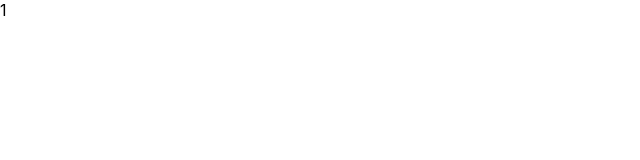
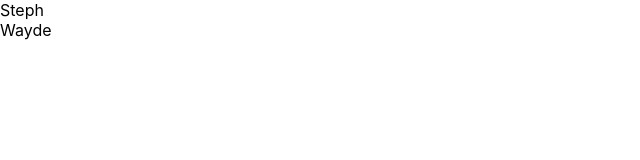
Before and after one commit to VonyaC/WeddingRSVP, a React (Create React App) app in the folder frontend/: page /invited/1 in a window 1280 px wide. Shown: the top 160 px of the page, without its empty margins (0-640 px from the left). Built offline with nearby package versions, Linux system fonts and the light colour scheme.

Commit message:
Started working on invite page

```diff
--- a/frontend/src/components/RsvpForm.tsx
+++ b/frontend/src/components/RsvpForm.tsx
@@ -21,7 +21,7 @@ export const RsvpForm = (props: Props) => {
                 if (data) {
                     console.log(data)
                     setStatusError('');
-                    return history.push(`/invited/${code}`);
+                    return history.push({pathname:`/invited/${code}`, state:{detail:[data]}});
                 }
             }).catch(()=> {
                 return setStatusError('Hmm.. we don\'t recognize this code.');
--- a/frontend/src/screens/Invited.tsx
+++ b/frontend/src/screens/Invited.tsx
@@ -1,16 +1,23 @@
-import React from 'react'
-import { useParams, useLocation } from 'react-router'
+import React, {useEffect, useState} from 'react'
 
 interface Props {
 
 }
 
 export const Invited = (props: Props) => {
-    const { code } = useParams<{code: string}>();
+
+    const [invited, setInvited] = useState<any>([]);
+
+    useEffect(()=>{
+        setInvited([{id: 1, name: 'Steph'}, {id: 2, name: 'Wayde'}]);
+
+    },[])
     return (
 
         <div>
-            {code}
+            {invited.map((person: any)=>{
+                return <div key={person.id}> {person.name} </div>
+            })}
         </div>
     )
 }
```
